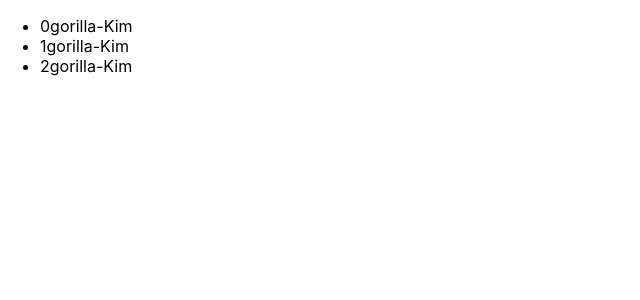
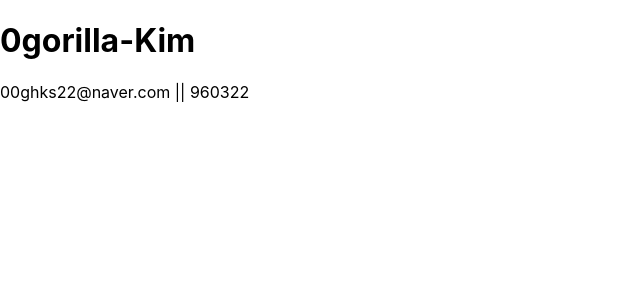
Before and after one commit to gorilla-Kim/reactComponents, a React (Create React App) app in the folder admin-site/: page /0 in a window 1280 px wide. Shown: the top 300 px of the page, without its empty margins (0-640 px from the left). Built offline with nearby package versions, Linux system fonts and the light colour scheme.

Commit message:
use BrowserRoter, Router, Link

```diff
--- a/admin-site/src/App.js
+++ b/admin-site/src/App.js
@@ -2,12 +2,17 @@ import React from 'react';
 import logo from './logo.svg';
 // import './App.css';
 import UserListContainer from './containers/UserListContainer';
+import { Route } from 'react-router-dom';
+import UserListPage from './pages/UserListPage';
+import UserPage from './pages/UserPage';
 
 function App() {
+
   return (
-    <div className="App">
-      <UserListContainer />
-    </div>
+    <>
+      <Route path="/" component={UserListPage} exact={true} />
+      <Route path="/:id" component={UserPage} />
+    </>
   );
 }
 
--- a/admin-site/src/api/users.js
+++ b/admin-site/src/api/users.js
@@ -34,5 +34,5 @@ export const getUsers = async () => {
 
 export const getUserById = async id => {
   await sleep(500);
-  return users.filter(user => user.id === id);
+  return users.filter(user => user.id === id)[0];
 }
--- /dev/null
+++ b/admin-site/src/components/User.js
@@ -0,0 +1,11 @@
+import React from 'react';
+
+export default function User({ user }) {
+  const { name, email, birthday } = user;
+  return (
+    <div>
+      <h1>{name}</h1>
+      <p>{email} || {birthday}</p>
+    </div>
+  )
+}
--- a/admin-site/src/components/UserList.js
+++ b/admin-site/src/components/UserList.js
@@ -1,18 +1,18 @@
 import React from 'react';
+import { Link } from 'react-router-dom';
 
 export const UserItem = ({ user }) => {
   return (
-    <li key={user.key}>
-      {user.name}
+    <li>
+      <Link to={`/${user.id}`}>{user.name}</Link>
     </li>
   )
 }
-
 export default function UserList({ users }) {
   return (
     <ul>
       {
-        users.map(user => <UserItem user={user}/> )
+        users.map(user => <UserItem key={user.id} user={user}/> )
       }
     </ul>
   )
--- /dev/null
+++ b/admin-site/src/containers/UserContainer.js
@@ -0,0 +1,21 @@
+import React, { useEffect } from 'react';
+import { useDispatch, useSelector } from 'react-redux';
+import User from '../components/User';
+import { getUser } from '../modules/users';
+
+export default function UserContainer({ userId }) {
+  const { data, loading, error } = useSelector( state => state.users.user );
+  const dispatch = useDispatch();
+
+  useEffect(()=>{
+    dispatch(getUser(userId));
+  }, [userId, dispatch]);
+
+  if(loading) return <div>loading....</div>
+  if(error) return <div>error occure!!</div>
+  if(!data) return null;
+
+  return (
+    <User user={data} />
+  );
+}
--- a/admin-site/src/index.js
+++ b/admin-site/src/index.js
@@ -9,17 +9,20 @@ import rootReducer from './modules';
 import logger from 'redux-logger';
 import { composeWithDevTools } from 'redux-devtools-extension';
 import ReduxThunk from 'redux-thunk';
+import { BrowserRouter } from 'react-router-dom';
 
 const store = createStore(
-    rootReducer,
-    composeWithDevTools(applyMiddleware(ReduxThunk, logger))
+  rootReducer,
+  composeWithDevTools(applyMiddleware(ReduxThunk, logger))
 );
 
 ReactDOM.render(
+  <BrowserRouter>
     <Provider store={store}>
-        <App />
-    </Provider>,
-    document.getElementById('root')
+      <App />
+    </Provider>
+  </BrowserRouter>,
+  document.getElementById('root')
 );
 
 // If you want your app to work offline and load faster, you can change
--- /dev/null
+++ b/admin-site/src/pages/UserListPage.js
@@ -0,0 +1,11 @@
+import React from 'react';
+import UserListContainer from '../containers/UserListContainer';
+
+export default function UserListPage() {
+
+  return (
+    <div>
+      <UserListContainer />
+    </div>
+  )
+}
--- /dev/null
+++ b/admin-site/src/pages/UserPage.js
@@ -0,0 +1,13 @@
+import React from 'react';
+import UserContainer from '../containers/UserContainer';
+
+export default function UserPage({ match }) {
+  const { id } = match.params;
+  const userId = parseInt(id, 10);
+
+  return (
+    <div>
+      <UserContainer userId={userId} />
+    </div>
+  )
+}
```
